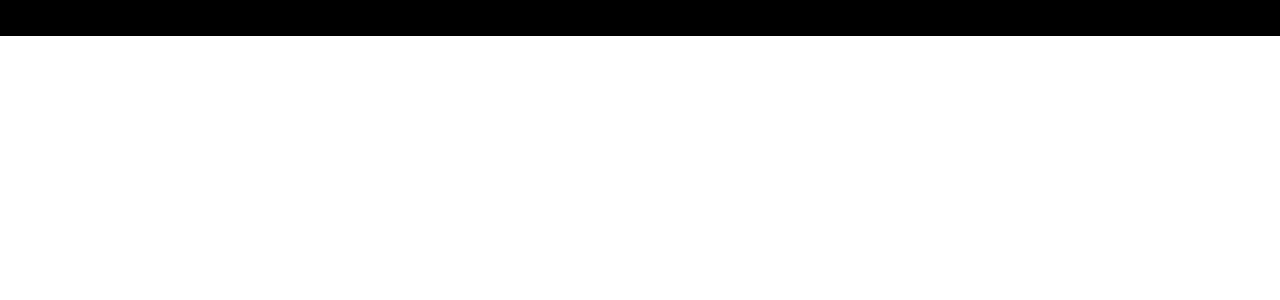
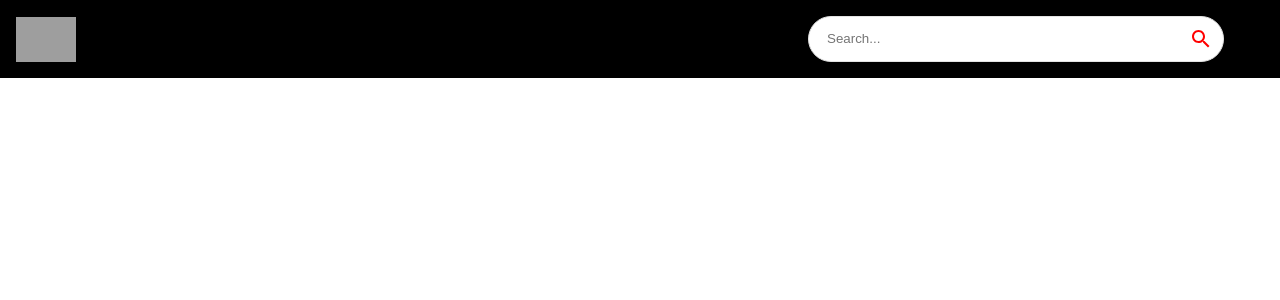
Before and after one commit to punjabinuclei/youtube-clone, a React (Create React App) app: page / in a window 1280 px wide. Shown: the top 300 px of the page. Built offline with nearby package versions, Linux system fonts and the light colour scheme; grey boxes are pictures that could not be loaded.

Commit message:
Feed Component Done

```diff
--- a/package.json
+++ b/package.json
@@ -11,6 +11,8 @@
     "@testing-library/react": "^13.4.0",
     "@testing-library/user-event": "^13.5.0",
     "axios": "^1.4.0",
+    "flowbite": "^1.6.5",
+    "flowbite-react": "^0.4.7",
     "react": "^18.2.0",
     "react-dom": "^18.2.0",
     "react-router-dom": "^6.12.0",
--- a/src/components/Feed.jsx
+++ b/src/components/Feed.jsx
@@ -1,9 +1,20 @@
 import React from 'react'
+import { useState, useEffect } from 'react'
+import { Box, Stack, Typography } from '@mui/material'
+
 
 const Feed = () => {
-  return (
-    <div>Feed</div>
-  )
+  <Stack sx={{ flexDirection: { sx: "column", md: "row" } }}>
+    <Box sx={{ height: { sx: "auto", md: "92vh" }, borderRight: "1px solid #3d3d3d", px: { sx: 0, md: 2 } }}>
+SideBar
+
+
+<Typography className='copyright' variant='body2' sx={{mt:1.5, color:'#fff'}}>
+  Copyright 2023 Marqtwinn Creations
+</Typography>
+
+    </Box>
+  </Stack>
 }
 
 export default Feed
--- a/src/components/Navbar.jsx
+++ b/src/components/Navbar.jsx
@@ -1,9 +1,16 @@
-import React from 'react'
+import { Stack } from "@mui/material";
+import { Link } from "react-router-dom";
 
-const Navbar = () => {
-    return (
-        <div>Navbar</div>
-    )
-}
+import { logo } from "../utils/constants";
+import { SearchBar } from "./";
 
-export default Navbar
+const Navbar = () => (
+    <Stack direction="row" alignItems="center" p={2} sx={{ position: "sticky", background: '#000', top: 0, justifyContent: "space-between" }}>
+        <Link to="/" style={{ display: "flex", alignItems: "center" }}>
+            <img src={logo} alt="logo" height={45} />
+        </Link>
+        <SearchBar />
+    </Stack>
+);
+
+export default Navbar;
--- /dev/null
+++ b/src/components/SearchBar.jsx
@@ -0,0 +1,32 @@
+import React, { useState } from 'react';
+import { useNavigate } from "react-router-dom";
+import { Paper, IconButton } from '@mui/material';
+import SearchIcon from '@mui/icons-material/Search';
+
+const SearchBar = () => {
+
+    return (
+        <Paper
+            component='form'
+            onSubmit={()=>{}}
+            sx={{
+                borderRadius: 20,
+                border: '1px solid #e3e3e3',
+                pl: 2,
+                boxShadow: 'none',
+                mr: { sm: 5 },
+            }}
+        >
+            <input
+                className='search-bar'
+                placeholder='Search...'
+                value=''
+            />
+            <IconButton type='submit' sx={{ p: '10px', color: 'red' }} aria-label='search'>
+                <SearchIcon />
+            </IconButton>
+        </Paper>
+    );
+};
+
+export default SearchBar;
--- a/src/components/index.js
+++ b/src/components/index.js
@@ -3,3 +3,4 @@
 export {default as VideoDetail} from './VideoDetail'
 export {default as ChannelDetail} from './ChannelDetail'
 export {default as SearchFeed} from './SearchFeed'
+export { default as SearchBar } from './SearchBar';
--- /dev/null
+++ b/src/utils/constants.js
@@ -0,0 +1,42 @@
+import MusicNoteIcon from '@mui/icons-material/MusicNote';
+import HomeIcon from '@mui/icons-material/Home';
+import CodeIcon from '@mui/icons-material/Code';
+import OndemandVideoIcon from '@mui/icons-material/OndemandVideo';
+import SportsEsportsIcon from '@mui/icons-material/SportsEsports';
+import LiveTvIcon from '@mui/icons-material/LiveTv';
+import SchoolIcon from '@mui/icons-material/School';
+import FaceRetouchingNaturalIcon from '@mui/icons-material/FaceRetouchingNatural';
+import CheckroomIcon from '@mui/icons-material/Checkroom';
+import GraphicEqIcon from '@mui/icons-material/GraphicEq';
+import TheaterComedyIcon from '@mui/icons-material/TheaterComedy';
+import FitnessCenterIcon from '@mui/icons-material/FitnessCenter';
+import DeveloperModeIcon from '@mui/icons-material/DeveloperMode';
+
+export const logo = 'https://i.ibb.co/s9Qys2j/logo.png';
+
+export const categories = [
+  { name: 'New', icon: <HomeIcon />, },
+  { name: 'JS Mastery', icon: <CodeIcon />, },
+  { name: 'Coding', icon: <CodeIcon />, },
+  { name: 'ReactJS', icon: <CodeIcon />, },
+  { name: 'NextJS', icon: <CodeIcon />, },
+  { name: 'Music', icon: <MusicNoteIcon /> },
+  { name: 'Education', icon: <SchoolIcon />, },
+  { name: 'Podcast', icon: <GraphicEqIcon />, },
+  { name: 'Movie', icon: <OndemandVideoIcon />, },
+  { name: 'Gaming', icon: <SportsEsportsIcon />, },
+  { name: 'Live', icon: <LiveTvIcon />, },
+  { name: 'Sport', icon: <FitnessCenterIcon />, },
+  { name: 'Fashion', icon: <CheckroomIcon />, },
+  { name: 'Beauty', icon: <FaceRetouchingNaturalIcon />, },
+  { name: 'Comedy', icon: <TheaterComedyIcon />, },
+  { name: 'Gym', icon: <FitnessCenterIcon />, },
+  { name: 'Crypto', icon: <DeveloperModeIcon />, },
+];
+
+export const demoThumbnailUrl = 'https://i.ibb.co/G2L2Gwp/API-Course.png';
+export const demoChannelUrl = '/channel/UCmXmlB4-HJytD7wek0Uo97A';
+export const demoVideoUrl = '/video/GDa8kZLNhJ4';
+export const demoChannelTitle = 'JavaScript Mastery';
+export const demoVideoTitle = 'Build and Deploy 5 JavaScript & React API Projects in 10 Hours - Full Course | RapidAPI';
+export const demoProfilePicture = 'http://dergipark.org.tr/assets/app/images/buddy_sample.png'
```
Also changed, not shown: 1 other file (tests, documents, lock files or other folders).
